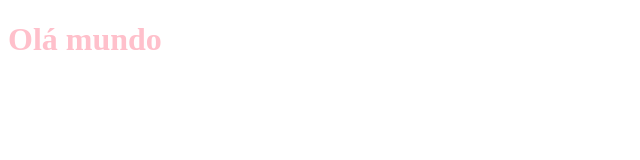
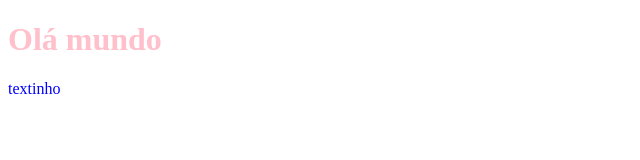
Before and after one commit to felizfx/Atividade_DevOps, a plain HTML site: page index.html in a window 1280 px wide. Shown: the full height of the page, 0-640 px from the left. Drawn offline with Linux system fonts and the light colour scheme.

Commit message:
adding a tag <p> to index.html

```diff
--- a/index.html
+++ b/index.html
@@ -8,5 +8,6 @@
 </head>
 <body>
    <h1 style="color: pink">Olá mundo</h1>
+   <p style="color: blue">textinho</p>
 </body>
 </html>
```
